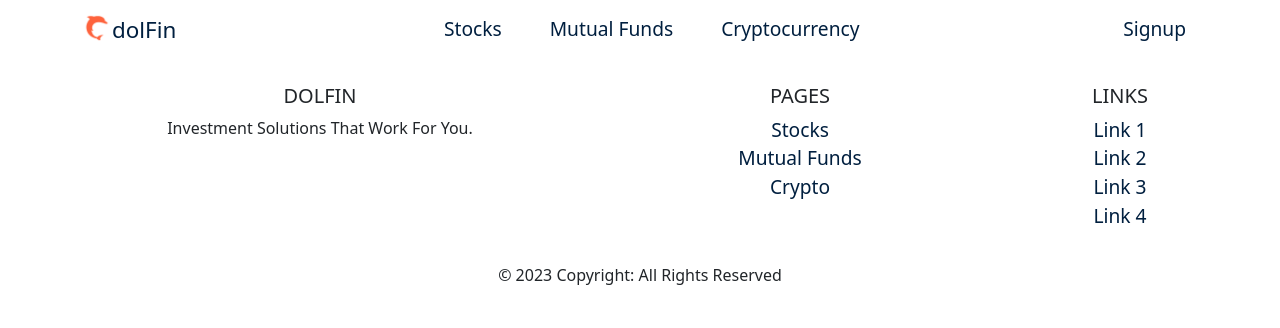
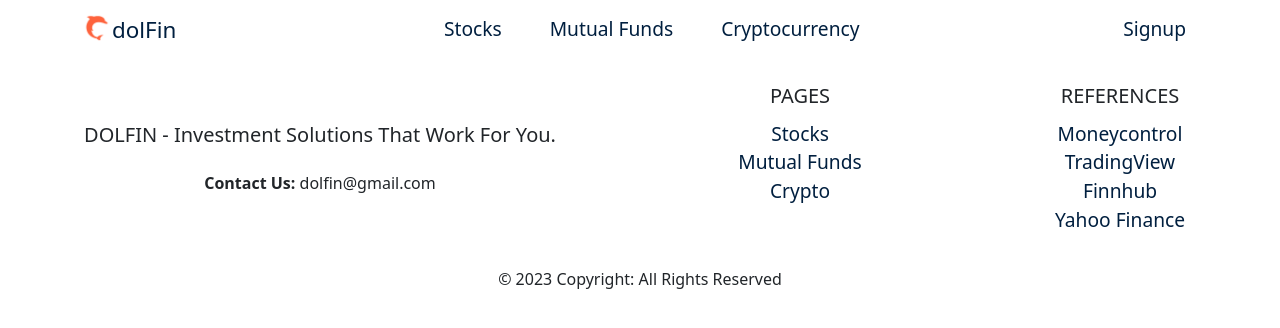
Before and after one commit to dakshayahuja/dolFin, a React (Create React App) app in the folder client/: page / in a window 1280 px wide. Shown: the top 328 px of the page. Built offline with nearby package versions, Linux system fonts and the light colour scheme.

Commit message:
completed footer

```diff
--- a/client/src/Components/Footer.jsx
+++ b/client/src/Components/Footer.jsx
@@ -5,15 +5,15 @@ const Footer = () => (
   <footer className="page-footer font-small blue pt-4">
     <div className="container-fluid text-center text-md-left">
       <div className="row">
-        <div className="col-md-6 mt-md-0 mt-3">
-          <h5 className="text-uppercase">dolFin</h5>
-          <p>Investment Solutions That Work For You.</p>
+        <div className="col-md-6 my-auto">
+          <h5>DOLFIN - Investment Solutions That Work For You.</h5>
+          <p className="pt-3"><span className="fw-bold">Contact Us:</span> dolfin@gmail.com</p>
         </div>
 
         <hr className="clearfix w-100 d-md-none pb-0" />
 
         <div className="col-md-3 mb-md-0 mb-3">
-          <h5 className="text-uppercase">Pages</h5>
+          <h5 className="text-uppercase pb-md-1">Pages</h5>
           <ul className="list-unstyled">
             <li>
               <Link to="/stocks">Stocks</Link>
@@ -28,19 +28,19 @@ const Footer = () => (
         </div>
 
         <div className="col-md-3 mb-md-0 mb-3">
-          <h5 className="text-uppercase">Links</h5>
+          <h5 className="text-uppercase pb-md-1">References</h5>
           <ul className="list-unstyled">
             <li>
-              <a href="#!">Link 1</a>
+              <a href="https://www.moneycontrol.com/">Moneycontrol</a>
             </li>
             <li>
-              <a href="#!">Link 2</a>
+              <a href="https://in.tradingview.com/">TradingView</a>
             </li>
             <li>
-              <a href="#!">Link 3</a>
+              <a href="https://finnhub.io/">Finnhub</a>
             </li>
             <li>
-              <a href="#!">Link 4</a>
+              <a href="https://finance.yahoo.com/">Yahoo Finance</a>
             </li>
           </ul>
         </div>
```
